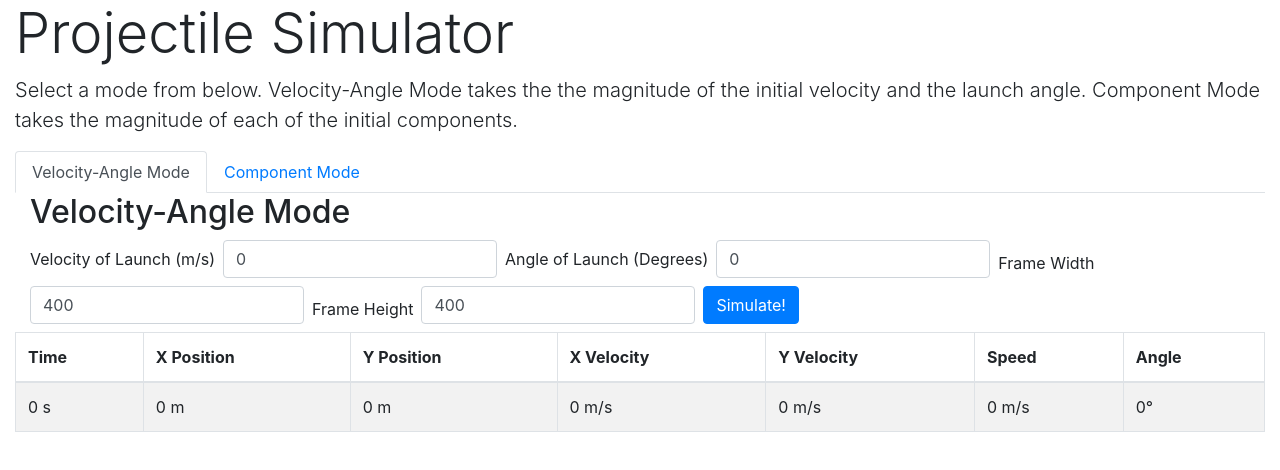
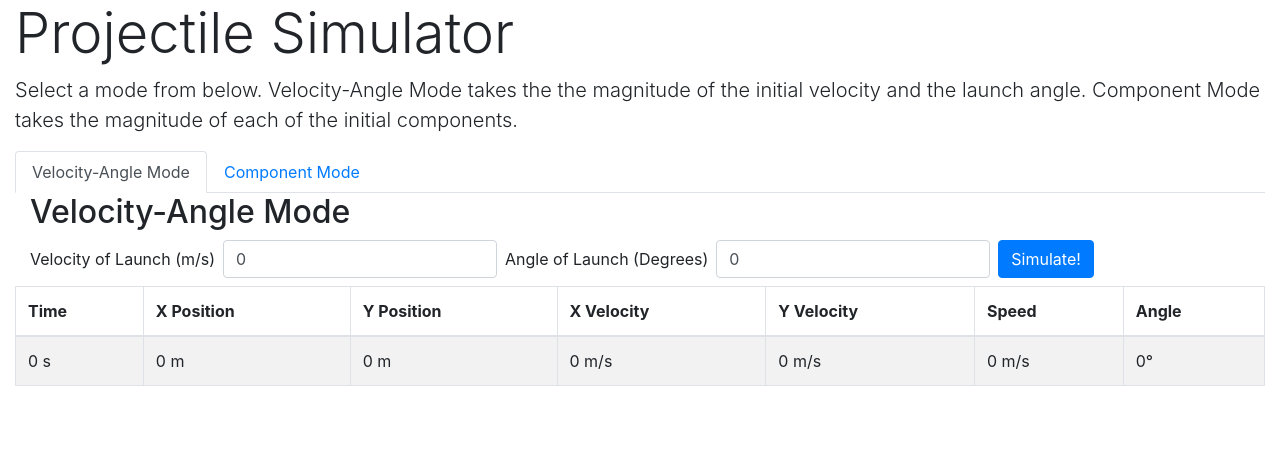
Before and after one commit to pranavavva/projectile-simulator, a React (Create React App) app: page / in a window 1280 px wide. Shown: the top 470 px of the page. Built offline with nearby package versions, Linux system fonts and the light colour scheme.

Commit message:
set up kinematics equations in handleSubmit

```diff
--- a/src/App.js
+++ b/src/App.js
@@ -20,11 +20,8 @@ export default class App extends React.Component {
       angleRadians: 0, // radians
       velocityVector: 0, // m/s
       g: 9.81, // m/s^2
-      canvasHeight: 400,
-      canvasWidth: 400,
-      framePeriod: 1, // ms
-      frameWidth: 400,
-      frameHeight: 400
+      canvasHeight: 100,
+      canvasWidth: 100
     }
 
     this.handleChange = this.handleChange.bind(this);
@@ -35,34 +32,34 @@ export default class App extends React.Component {
     if (event.target.name === "angleDegrees") {
       const angle = event.target.value * (Math.PI / 180);
       this.setState({
-        angleRadians: angle,
-        angleDegrees: event.target.value,
-        velX: Math.cos(angle) * this.state.velocityVector,
-        velY: Math.sin(angle) * this.state.velocityVector
+        angleRadians: Number.parseFloat(angle).toFixed(3),
+        angleDegrees: Number.parseFloat(event.target.value).toFixed(3),
+        velX: Number.parseFloat(Math.cos(angle) * this.state.velocityVector).toFixed(3),
+        velY: Number.parseFloat(Math.sin(angle) * this.state.velocityVector).toFixed(3)
       });
     } else if (event.target.name === "velocityVector") {
       this.setState({
-        velocityVector: event.target.value,
-        velX: Math.cos(this.state.angleRadians) * event.target.value,
-        velY: Math.sin(this.state.angleRadians) * event.target.value
+        velocityVector: Number.parseFloat(event.target.value).toFixed(3),
+        velX: Number.parseFloat(Math.cos(this.state.angleRadians) * event.target.value).toFixed(3),
+        velY: Number.parseFloat(Math.sin(this.state.angleRadians) * event.target.value).toFixed(3)
       });
     } else if (event.target.name === "velX") {
       const value = event.target.value;
       const angle = Math.atan2(this.state.velY, value);
       this.setState({
-        angleRadians: angle,
-        angleDegrees: angle * (180 / Math.PI),
-        velX: value,
-        velocityVector: value / Math.cos(angle),
+        angleRadians: Number.parseFloat(angle).toFixed(3),
+        angleDegrees: Number.parseFloat(angle * (180 / Math.PI)).toFixed(3),
+        velX: Number.parseFloat(value).toFixed(3),
+        velocityVector: Number.parseFloat(value / Math.cos(angle)).toFixed(3),
       });
     } else if (event.target.name === "velY") {
       const value = event.target.value;
       const angle = Math.atan2(value, this.state.velX);
       this.setState({
-        angleRadians: angle,
-        angleDegrees: angle * (180 / Math.PI),
-        velY: value,
-        velocityVector: value / Math.cos(angle),
+        angleRadians: Number.parseFloat(angle).toFixed(3),
+        angleDegrees: Number.parseFloat(angle * (180 / Math.PI)).toFixed(3),
+        velY: Number.parseFloat(value).toFixed(3),
+        velocityVector: Number.parseFloat(value / Math.cos(angle)).toFixed(3),
       });
     } else {
       this.setState({[event.target.name]: event.target.value})
@@ -71,8 +68,20 @@ export default class App extends React.Component {
 
   handleSubmit(event) {
     event.preventDefault(); // don't refresh
+
+    // get a ref to the canvas
     const canvas = this.refs.canvas;
     const ctx = canvas.getContext("2d");
+
+    // kinematics equations
+    const posX = (time) => { return this.state.velX * time; }
+    const posY = (time) => { return (this.state.velY * time) - (0.5 * this.state.g * time * time); }
+    const velY = (time) => { return (this.state.velY - (this.state.g * time)); }
+    const velX = (time) => { return this.state.velX; }
+
+    // find the end posX for the end point of the graph
+    const timeOfFlight = (2 * this.state.velY) / this.state.g;
+    const xAtEnd = posX(timeOfFlight);
   }
 
   render() {
@@ -97,10 +106,7 @@ export default class App extends React.Component {
                 velocityVector={this.state.velocityVector}
                 g={this.state.g}
                 canvasHeight={this.state.canvasHeight}
-              canvasWidth={this.state.canvasWidth}
-              framePeriod={this.state.framePeriod}
-              frameWidth={this.state.frameWidth}
-              frameHeight={this.state.frameHeight} />
+                canvasWidth={this.state.canvasWidth} />
 
             </Tab>
             <Tab eventKey="ComponentMode" title="Component Mode">
@@ -118,10 +124,7 @@ export default class App extends React.Component {
                 velocityVector={this.state.velocityVector}
                 g={this.state.g}
                 canvasHeight={this.state.canvasHeight}
-              canvasWidth={this.state.canvasWidth}
-              framePeriod={this.state.framePeriod}
-              frameWidth={this.state.frameWidth}
-              frameHeight={this.state.frameHeight} />
+                canvasWidth={this.state.canvasWidth} />
 
             </Tab>
           </Tabs>
@@ -150,8 +153,8 @@ export default class App extends React.Component {
               </tr>
             </tbody>
           </Table>
-        <canvas id="canvas" ref="canvas" width={this.state.canvasWidth} height={this.state.canvasHeight} />
+          <canvas id="canvas" style={{display: "block"}} ref="canvas" width={this.state.canvasWidth} height={this.state.canvasHeight} />
         </Container>
-    )
+      );
    }
 }
--- a/src/ComponentMode.js
+++ b/src/ComponentMode.js
@@ -14,11 +14,6 @@ export default class ComponentMode extends React.Component {
                     <Form.Control type="number" className="mb-2 mr-sm-2" name="velX" value={this.props.velX} onChange={this.props.handleChange} />
                     <Form.Label className="mb-2 mr-sm-2">Y Velocity (m/s)</Form.Label>
                     <Form.Control type="number" className="mb-2 mr-sm-2" name="velY" value={this.props.velY} onChange={this.props.handleChange} />
-
-                    <Form.Label className="mb02 mr-sm-2">Frame Width</Form.Label>
-                    <Form.Control type="number" className="mb-2 mr-sm-2" name="frameWidth" value={this.props.frameWidth} onChange={this.props.handleChange} />
-                    <Form.Label className="mb02 mr-sm-2">Frame Height</Form.Label>
-                    <Form.Control type="number" className="mb-2 mr-sm-2" name="frameHeight" value={this.props.frameHeight} onChange={this.props.handleChange} />
                     <Button variant="primary" type="submit" className="mb-2 mr-sm-2">Simulate!</Button>
                 </Form>
             </Container>
--- a/src/VelocityAngleMode.js
+++ b/src/VelocityAngleMode.js
@@ -15,10 +15,6 @@ export default class VelocityAngleMode extends React.Component {
                     <Form.Label className="mb-2 mr-sm-2">Angle of Launch (Degrees)</Form.Label>
                     <Form.Control type="number" className="mb-2 mr-sm-2" name="angleDegrees" value={this.props.angleDegrees} onChange={this.props.handleChange} />
 
-                    <Form.Label className="mb02 mr-sm-2">Frame Width</Form.Label>
-                    <Form.Control type="number" className="mb-2 mr-sm-2" name="frameWidth" value={this.props.frameWidth} onChange={this.props.handleChange} />
-                    <Form.Label className="mb02 mr-sm-2">Frame Height</Form.Label>
-                    <Form.Control type="number" className="mb-2 mr-sm-2" name="frameHeight" value={this.props.frameHeight} onChange={this.props.handleChange} />
                     <Button variant="primary" type="submit" className="mb-2 mr-sm-2">Simulate!</Button>
                 </Form>
             </Container>
```
Lines whose indentation alone changed are shown as unchanged.
